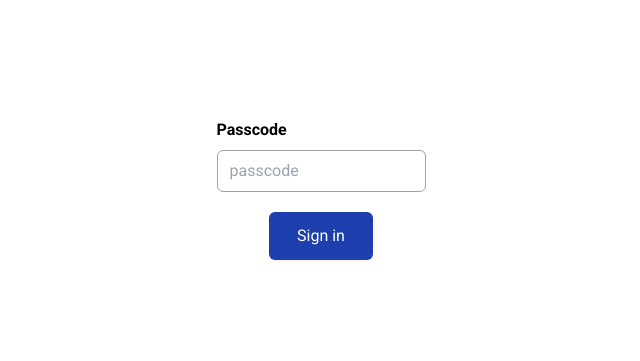
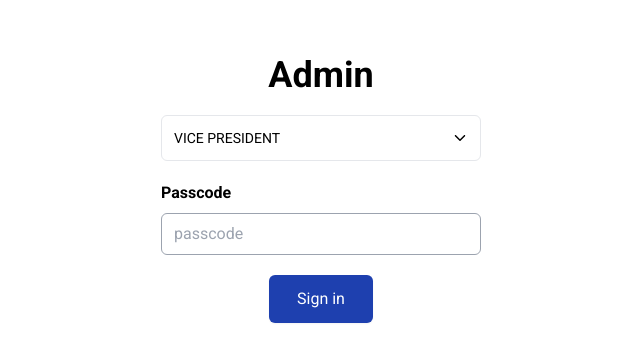
Before and after one commit to mmesomasaint/sheerpoll, a Next.js app: page /admin/auth in a window 1280 px wide. Shown: the part 211-572 px from the top of the page, without its empty margins (319-959 px from the left). Built offline with nearby package versions, Linux system fonts and the light colour scheme.

Commit message:
Fix: Deisgn the admin section

```diff
--- a/app/admin/auth/auth.tsx
+++ b/app/admin/auth/auth.tsx
@@ -1,8 +1,7 @@
 'use client'
 
-import { createContext, useContext, useState, useEffect, useMemo } from 'react'
+import { createContext, useContext, useState, useEffect } from 'react'
 import { useRouter } from 'next/navigation'
-import getVoter from '@/lib/auth/getVoter'
 
 type AuthContextType = {
   admin: string | null
--- a/app/admin/auth/page.tsx
+++ b/app/admin/auth/page.tsx
@@ -20,7 +20,9 @@ export default function Auth() {
   return (
     <form onSubmit={submit}>
       <div className='flex flex-col justify-center items-center gap-5 min-h-screen'>
-        <div className='flex flex-col justify-start items-start gap-2'>
+        <h1 className='text-4xl font-bold'>Admin</h1>
+        <DropDown selected='VICE PRESIDENT' items={['PRESIDENT', 'VICE PRESIDENT', 'DEPUTY VICE PRESIDENT', 'ELECTORIAL GOVERNOR']} />
+        <div className='flex flex-col justify-start items-start gap-2 w-[25%]'>
           <label htmlFor='passcode' className='text-base font-semibold'>
             Passcode
           </label>
@@ -30,7 +32,7 @@ export default function Auth() {
             name='passcode'
             value={form.passcode}
             placeholder='passcode'
-            className='border border-gray-400 rounded-md px-3 py-2'
+            className='border border-gray-400 rounded-md px-3 py-2 w-full'
             onChange={(e) => setPasscode(e.target.value)}
           />
         </div>
@@ -46,3 +48,82 @@ export default function Auth() {
     </form>
   )
 }
+
+import { IoIosArrowDown } from 'react-icons/io'
+
+function DropDown({
+  selected,
+  setSelected,
+  items,
+  full,
+}: {
+  selected: string
+  setSelected?: (value: string) => void
+  items: string[]
+  full?: boolean
+}) {
+  const [open, setOpen] = useState(false)
+
+  return (
+    <div className={`cursor-pointer inline-block relative w-[25%] ${full && 'w-full'}`}>
+      <div
+        className={`flex justify-between items-center gap-5 p-3 border ${
+          open ? 'border-apple-store-pri' : 'border-apple-store-outline-faded-max'
+        } rounded-t-md ${open ? 'rounded-b-none' : 'rounded-md'}`}
+        onClick={() => setOpen((prev) => !prev)}
+      >
+        <p className='text-sm semibold'>{selected}</p>
+        <IoIosArrowDown
+          className={`shrink-0 text-base
+          text-apple-store-pri ${open && 'rotate-180'}`}
+        />
+      </div>
+      <div
+        className={`${
+          open ? 'block' : 'hidden'
+        } w-full absolute left-0 top-[100%] border-y border-apple-store-faded-max border-t-0 border-b-0 rounded-b-md flex flex-col`}
+      >
+        {items.map((item) => {
+          const isSelected = selected === item
+
+          return (
+            <DropItem
+              key={`${item}~${isSelected}`}
+              isSelected={isSelected}
+              setValue={(value) => setSelected?.(value)}
+              full={full}
+            >
+              {item}
+            </DropItem>
+          )
+        })}
+      </div>
+    </div>
+  )
+}
+
+
+function DropItem({
+  isSelected,
+  setValue,
+  full,
+  children,
+}: {
+  isSelected: boolean
+  setValue: (value: string) => void
+  children: string
+  full?: boolean
+}) {
+  return (
+    <div
+      onClick={() => setValue(children)}
+      className={`bg-white last:rounded-b-md p-3 border ${
+        isSelected
+          ? 'border-primary text-primary'
+          : 'text-black/60'
+      } ${full && 'w-full'} hover:border-y hover:border-apple-store-pri`}
+    >
+      {children}
+    </div>
+  )
+}
```
